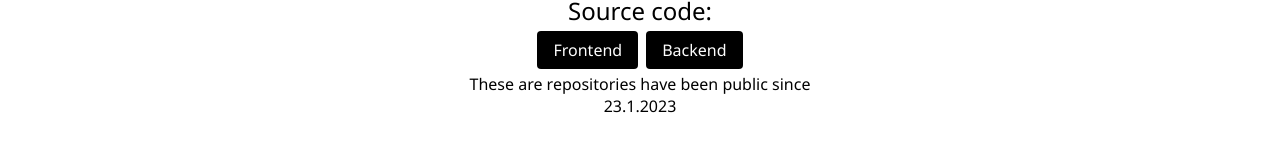
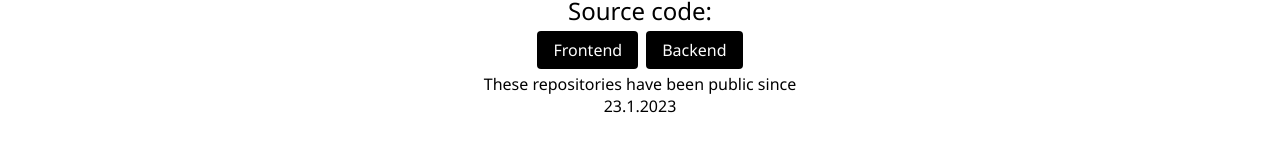
Before and after one commit to xypine/birdnest, a SvelteKit app: page /about in a window 1280 px wide. Shown: the part 432-584 px from the top of the page. Built offline with nearby package versions, Linux system fonts and the light colour scheme; no server answers.

Commit message:
fix typo

```diff
--- a/src/routes/about/+page.svelte
+++ b/src/routes/about/+page.svelte
@@ -16,7 +16,7 @@
 			<a target="_blank" rel="noreferrer" href="https://github.com/xypine/birdnest-api/">Backend</a>
 		</div>
 		<p>
-			These are repositories have been public since 23.1.2023
+			These repositories have been public since 23.1.2023
 		</p>
 	</div>
 </main>
```
